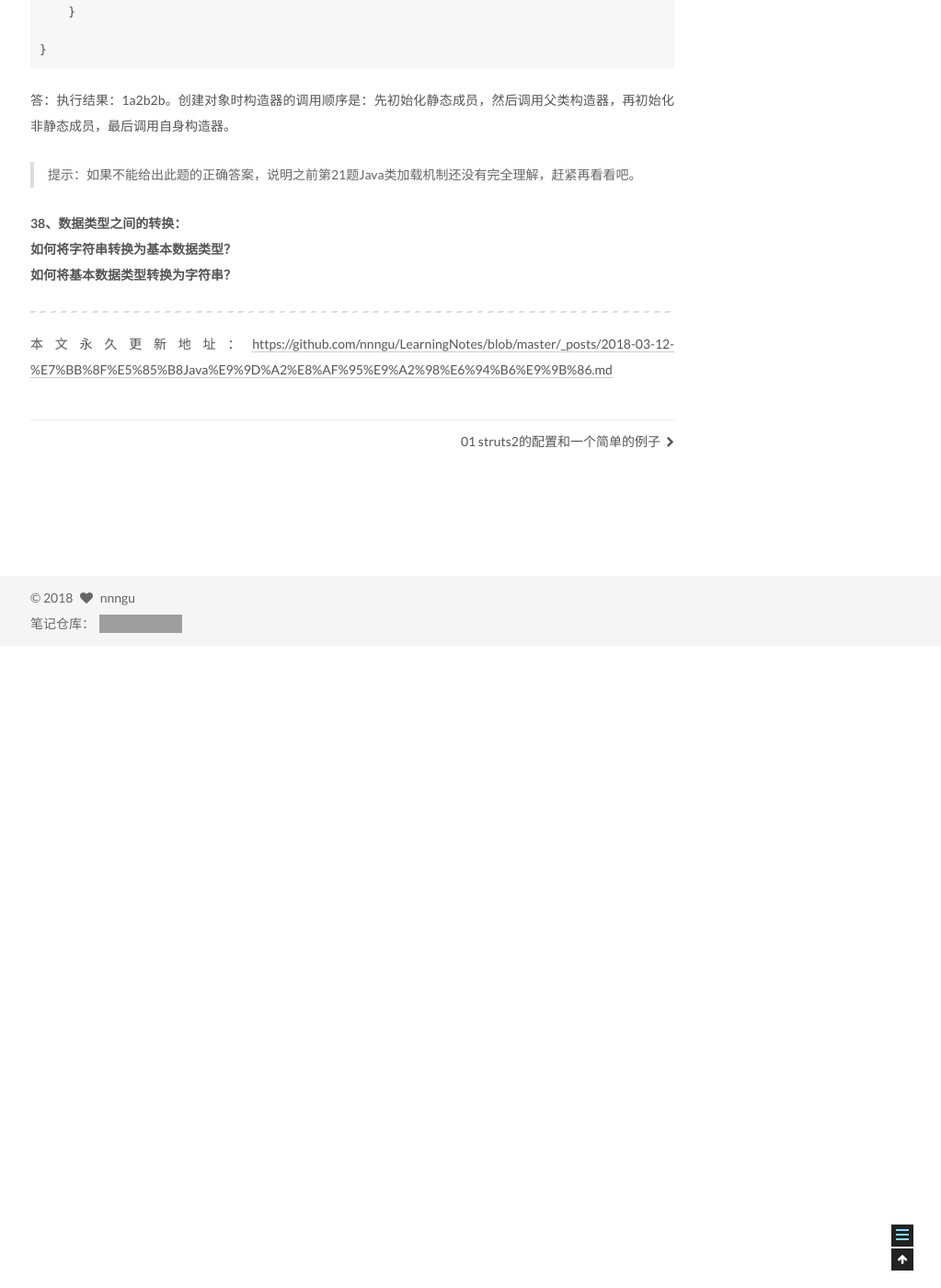
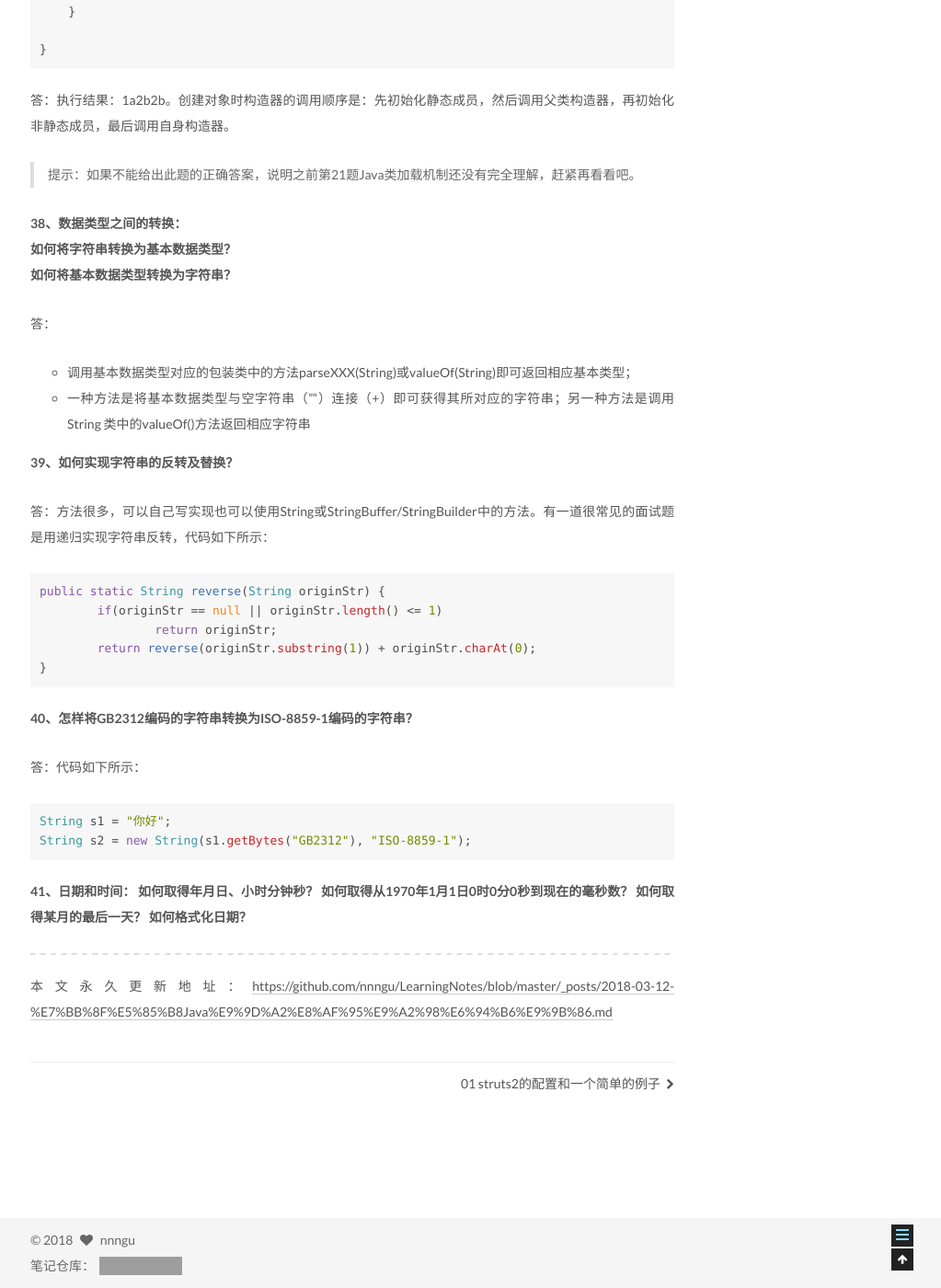
Before and after one commit to nnngu/LearningNotes, a Jekyll site: the page built from _posts/2018-03-12-经典Java面试题收集.md, in a window 1280 px wide and 1400 px high, scrolled down 21268 px. Shown: the whole window at 92% size, without its empty margins (257-1280 px from the left). Built offline with Jekyll 4.4.1, drawn with Linux system fonts in a browser that asks for light colours; before the commit the page ends 21970 px from its top, so only the background shows below that; grey boxes are pictures that could not be loaded.

Commit message:
修改文件: _posts/2018-03-12-经典Java面试题收集.md

````diff
--- a/_posts/2018-03-12-经典Java面试题收集.md
+++ b/_posts/2018-03-12-经典Java面试题收集.md
@@ -756,6 +756,36 @@ public class Hello {
 如何将字符串转换为基本数据类型？
 如何将基本数据类型转换为字符串？**
 
+答：
+- 调用基本数据类型对应的包装类中的方法parseXXX(String)或valueOf(String)即可返回相应基本类型；
+- 一种方法是将基本数据类型与空字符串（""）连接（+）即可获得其所对应的字符串；另一种方法是调用String 类中的valueOf()方法返回相应字符串
+
+**39、如何实现字符串的反转及替换？**
+
+答：方法很多，可以自己写实现也可以使用String或StringBuffer/StringBuilder中的方法。有一道很常见的面试题是用递归实现字符串反转，代码如下所示：
+
+```java
+public static String reverse(String originStr) {
+	if(originStr == null || originStr.length() <= 1)
+		return originStr;
+	return reverse(originStr.substring(1)) + originStr.charAt(0);
+}
+```
+
+**40、怎样将GB2312编码的字符串转换为ISO-8859-1编码的字符串？**
+
+答：代码如下所示：
+
+```java
+String s1 = "你好";
+String s2 = new String(s1.getBytes("GB2312"), "ISO-8859-1");
+```
+
+**41、日期和时间：
+如何取得年月日、小时分钟秒？
+如何取得从1970年1月1日0时0分0秒到现在的毫秒数？
+如何取得某月的最后一天？
+如何格式化日期？**
 
 
 
````
